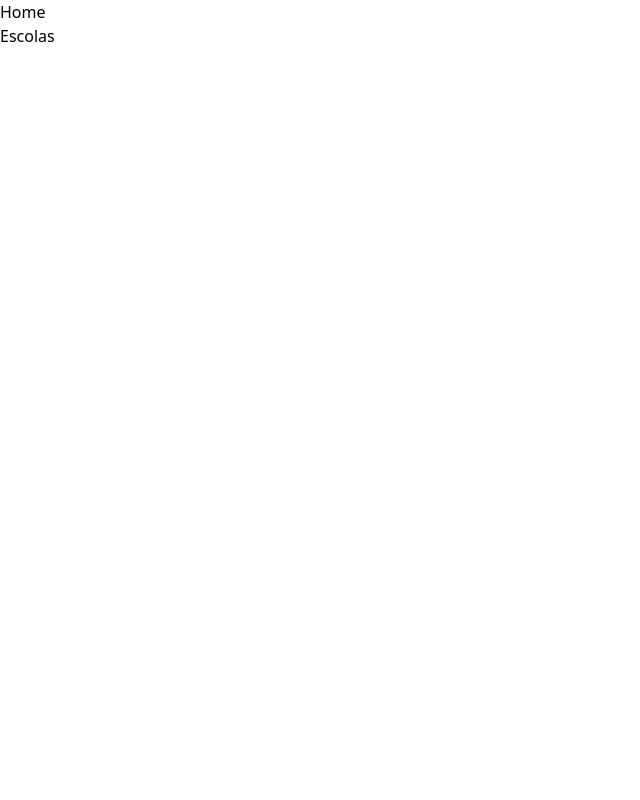
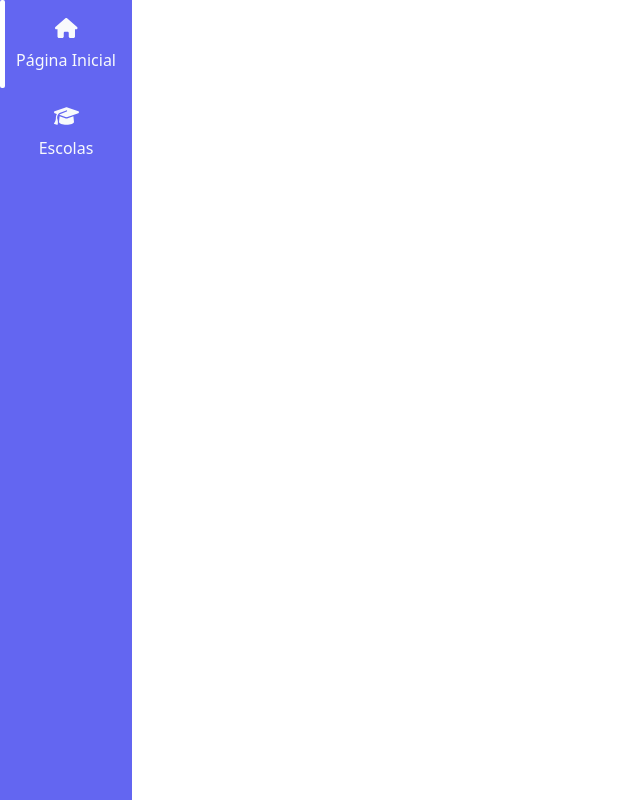
Before and after one commit to pherval/desafio-medgrupo, an Angular app in the folder apps/web/: page / in a window 1280 px wide. Shown: the whole page, without its empty margins (0-640 px from the left). Built offline with nearby package versions, Linux system fonts and the light colour scheme.

Commit message:
feat(web): add navigation menu

```diff
--- a/apps/web/src/app/app.component.html
+++ b/apps/web/src/app/app.component.html
@@ -1,10 +1,6 @@
-<header>
-  <nav>
-    <ul>
-      <li>Home</li>
-      <li>Escolas</li>
-    </ul>
-  </nav>
+<header class="bg-indigo-500">
+  <app-menu [menu]="menu"></app-menu>
 </header>
-
-<router-outlet></router-outlet>
+<main>
+  <router-outlet></router-outlet>
+</main>
--- a/apps/web/src/app/app.component.scss
+++ b/apps/web/src/app/app.component.scss
@@ -0,0 +1,5 @@
+:host {
+  height: 100vh;
+  display: grid;
+  grid-template-columns: auto 1fr;
+}
--- a/apps/web/src/app/app.component.ts
+++ b/apps/web/src/app/app.component.ts
@@ -1,4 +1,5 @@
 import { Component } from '@angular/core';
+import { faGraduationCap, faHouse } from '@fortawesome/free-solid-svg-icons';
 
 @Component({
   selector: 'app-root',
@@ -7,4 +8,20 @@ import { Component } from '@angular/core';
 })
 export class AppComponent {
   title = 'web';
+  faGraduationCap = faGraduationCap;
+  faHouse = faHouse;
+
+  menu = [
+    {
+      label: 'Página Inicial',
+      icon: faHouse,
+      path: '/',
+      routerLinkActiveOptions: { exact: true },
+    },
+    {
+      label: 'Escolas',
+      icon: faGraduationCap,
+      path: '/escolas',
+    },
+  ];
 }
--- /dev/null
+++ b/apps/web/src/app/menu/menu-item/menu-item.component.html
@@ -0,0 +1,8 @@
+<a
+  routerLinkActive="active"
+  [routerLinkActiveOptions]="routerLinkActiveOptions || { exact: false }"
+  class="flex flex-col items-center gap-2 w-full h-full"
+>
+  <fa-icon size="lg" [icon]="icon" *ngIf="icon"></fa-icon>
+  <ng-content></ng-content>
+</a>
--- /dev/null
+++ b/apps/web/src/app/menu/menu-item/menu-item.component.scss
@@ -0,0 +1,21 @@
+:host {
+  padding: 1rem;
+
+  position: relative;
+  cursor: pointer;
+  transition: 100ms;
+
+  a {
+    &.active::before {
+      content: "";
+      position: absolute;
+      left: 0;
+      height: 100%;
+      top: 0;
+      width: 5px;
+      border-radius: 2px;
+      background: white;
+      color: white;
+    }
+  }
+}
--- /dev/null
+++ b/apps/web/src/app/menu/menu-item/menu-item.component.ts
@@ -0,0 +1,14 @@
+import { Component, Input, OnInit } from '@angular/core';
+import { type RouterLinkActive } from '@angular/router';
+import { type IconDefinition } from '@fortawesome/free-solid-svg-icons';
+
+@Component({
+  selector: 'app-menu-item',
+  templateUrl: './menu-item.component.html',
+  styleUrls: ['./menu-item.component.scss'],
+})
+export class MenuItemComponent {
+  @Input() icon?: IconDefinition;
+  @Input()
+  routerLinkActiveOptions?: RouterLinkActive['routerLinkActiveOptions'];
+}
--- /dev/null
+++ b/apps/web/src/app/menu/menu.component.ts
@@ -0,0 +1,32 @@
+import { Component, Input } from '@angular/core';
+import { type RouterLinkActive } from '@angular/router';
+import { type IconDefinition } from '@fortawesome/free-solid-svg-icons';
+
+type MenuItem = {
+  icon: IconDefinition;
+  label: string;
+  path: string | string[];
+  routerLinkActiveOptions?: RouterLinkActive['routerLinkActiveOptions'];
+};
+
+type Menu = MenuItem[];
+
+@Component({
+  selector: 'app-menu',
+  template: `
+    <nav class="flex flex-col items-center items-stretch text-slate-50">
+      <app-menu-item
+        *ngFor="let item of menu"
+        [icon]="item.icon"
+        [routerLink]="item.path"
+        [routerLinkActiveOptions]="item.routerLinkActiveOptions"
+      >
+        {{ item.label }}
+      </app-menu-item>
+    </nav>
+  `,
+  styleUrls: ['./menu.component.scss'],
+})
+export class MenuComponent {
+  @Input() menu: Menu = [];
+}
--- a/apps/web/src/app/schools/schools.component.html
+++ b/apps/web/src/app/schools/schools.component.html
@@ -1,4 +1,4 @@
-<section class="p-5 bg-indigo-50">
+<section class="p-5 bg-indigo-50 h-full">
   <header class="my-4">
     <h1 class="text-3xl">Escolas</h1>
     <div class="flex space-x-4 items-center">
```
Also changed, not shown: apps/web/src/app/app.module.ts (+5 -2 lines), apps/web/src/app/menu/menu.component.scss (added), 2 other files (tests, documents, lock files or other folders).
